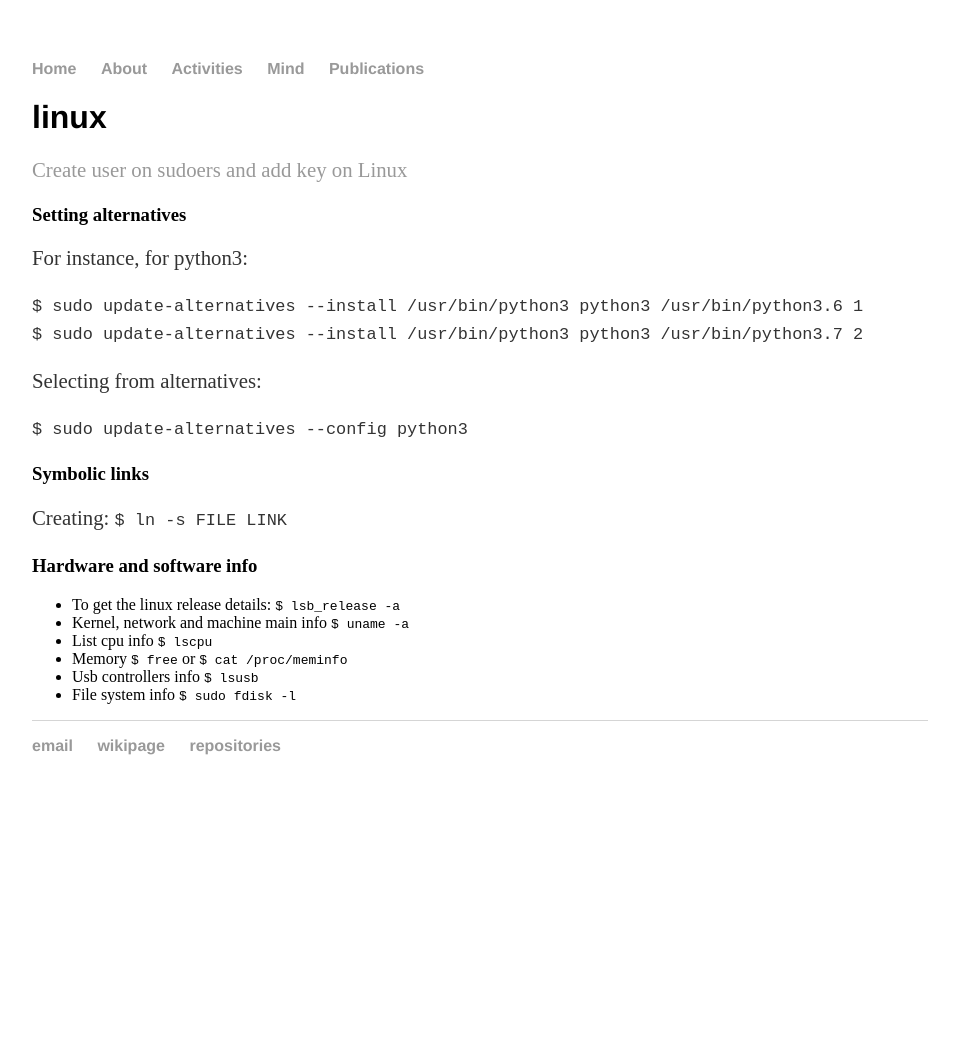
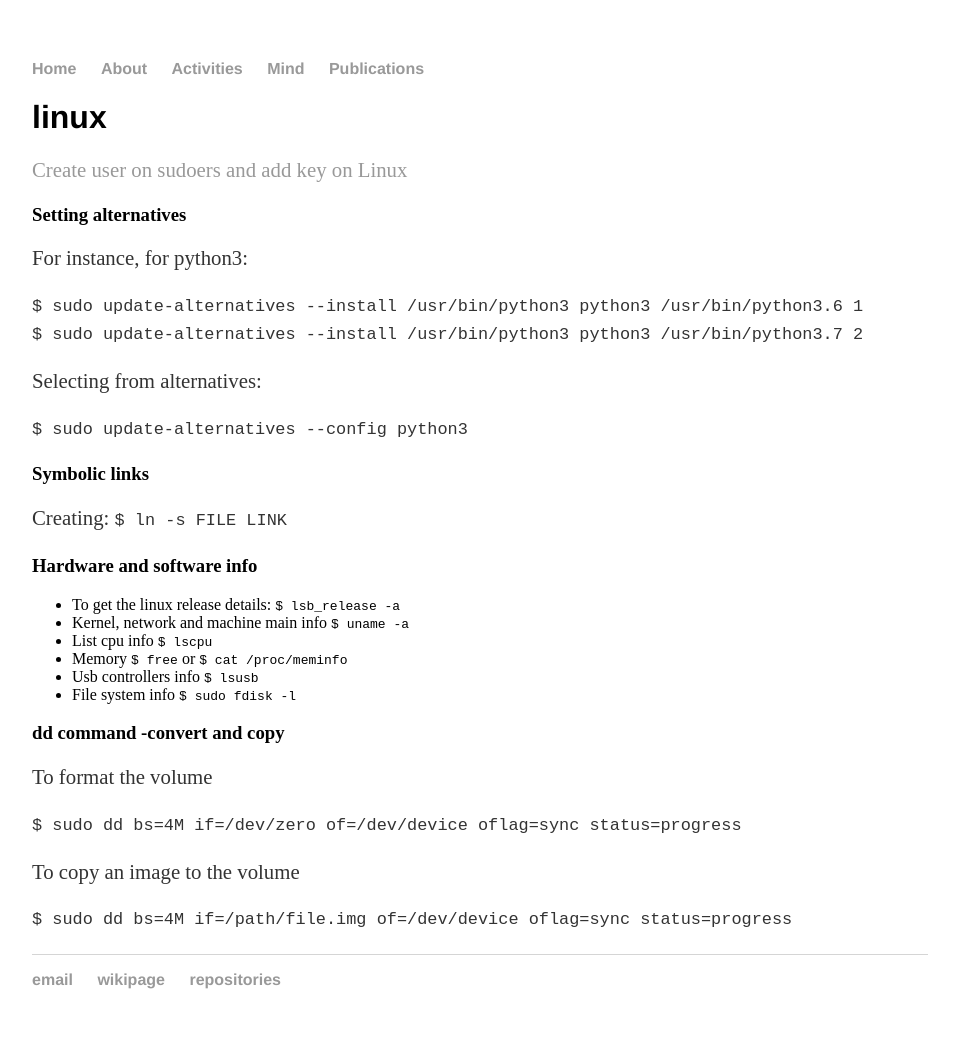
Before and after one commit to cleberjamaral/cleberjamaral.github.io, a Jekyll site: the page built from knowledge/it/linux/README.md, in a window 1280 px wide. Shown: the whole page, without its empty margins (160-1119 px from the left). Built offline with Jekyll 4.4.1, drawn with Linux system fonts in a browser that asks for light colours; our own code applies the rules of GitHub Pages for plain Markdown files; before the commit the page ends 900 px from its top, so only the background shows below that.

Commit message:
GITBOOK-254: change request with no subject merged in GitBook

```diff
--- a/knowledge/it/linux/README.md
+++ b/knowledge/it/linux/README.md
@@ -25,3 +25,13 @@ Creating: `$ ln -s FILE LINK`
 * Memory `$ free` or `$ cat /proc/meminfo`
 * Usb controllers info `$ lsusb`
 * File system info `$ sudo fdisk -l`
+
+### dd command -convert and copy
+
+To format the volume
+
+`$ sudo dd bs=4M if=/dev/zero of=/dev/device oflag=sync status=progress`
+
+To copy an image to the volume
+
+`$ sudo dd bs=4M if=/path/file.img of=/dev/device oflag=sync status=progress`
```
Also changed, not shown: other parts of knowledge/it/linux/README.md (+2 -2 lines), SUMMARY.md (+1 -0 lines), knowledge/programming/mysql.md (added, +41 -0 lines).
